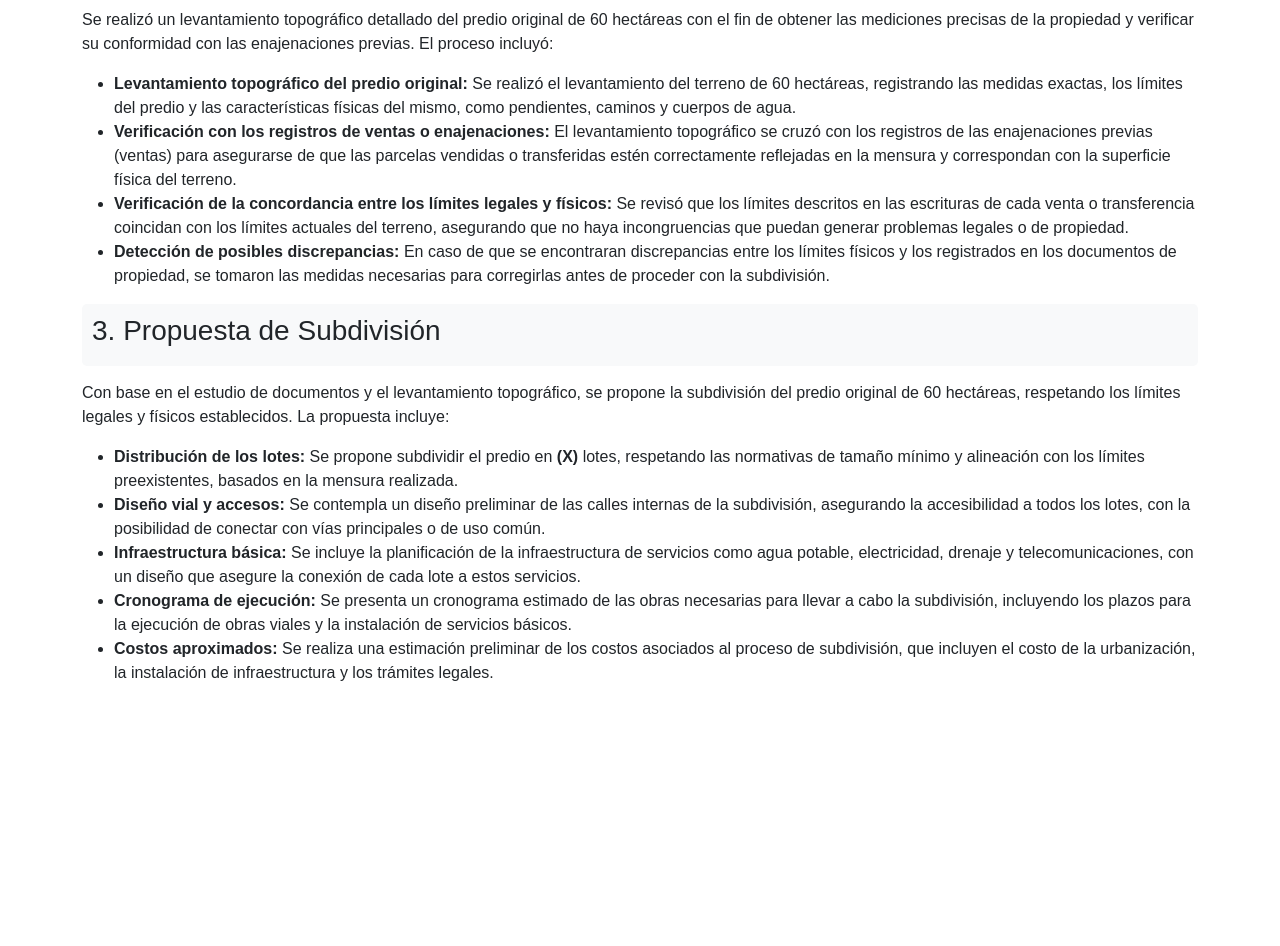
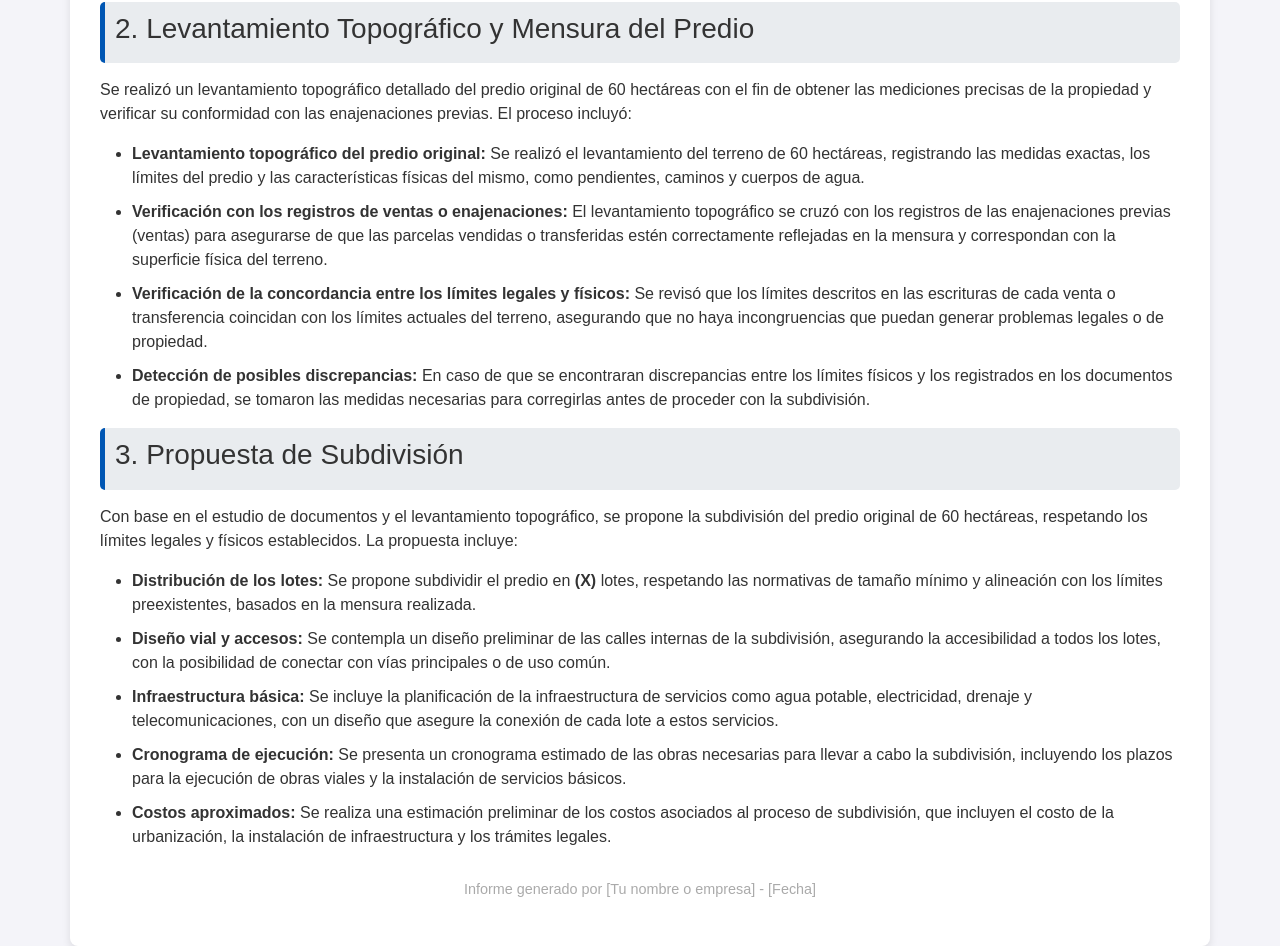
Before and after one commit to arielaguileraquez/SPR-SUCBRAVO, a plain HTML site: page index.html in a window 1280 px wide. Shown: the part 533-1479 px from the top of the page. Before the commit the page ends 1234 px from the top, so only its background shows below. Drawn offline with nearby package versions, Linux system fonts and the light colour scheme.

Commit message:
colorear

```diff
--- a/index.html
+++ b/index.html
@@ -9,13 +9,34 @@
     <style>
         body {
             font-family: Arial, sans-serif;
-            padding-top: 20px;
+            background-color: #f4f4f9; /* Fondo suave gris claro */
+            color: #333; /* Texto en negro oscuro */
+            padding-top: 30px;
+        }
+        h1 {
+            color: #0056b3; /* Azul suave para el título principal */
         }
         .section-title {
-            background-color: #f8f9fa;
+            background-color: #e9ecef; /* Gris claro para el fondo de los títulos de sección */
             padding: 10px;
             margin-bottom: 15px;
             border-radius: 5px;
+            border-left: 5px solid #0056b3; /* Barra azul a la izquierda del título */
+        }
+        ul li {
+            margin-bottom: 10px;
+        }
+        .container {
+            background-color: #ffffff; /* Fondo blanco para el contenedor del informe */
+            padding: 30px;
+            border-radius: 8px; /* Bordes redondeados */
+            box-shadow: 0 4px 8px rgba(0, 0, 0, 0.1); /* Sombra sutil para el contenedor */
+        }
+        .footer {
+            text-align: center;
+            margin-top: 30px;
+            font-size: 0.9em;
+            color: #aaa;
         }
     </style>
 </head>
@@ -59,6 +80,10 @@
             <li><strong>Cronograma de ejecución:</strong> Se presenta un cronograma estimado de las obras necesarias para llevar a cabo la subdivisión, incluyendo los plazos para la ejecución de obras viales y la instalación de servicios básicos.</li>
             <li><strong>Costos aproximados:</strong> Se realiza una estimación preliminar de los costos asociados al proceso de subdivisión, que incluyen el costo de la urbanización, la instalación de infraestructura y los trámites legales.</li>
         </ul>
+
+        <div class="footer">
+            <p>Informe generado por [Tu nombre o empresa] - [Fecha]</p>
+        </div>
     </div>
 
     <!-- Agregar el enlace a Bootstrap JS y Popper.js -->
```
